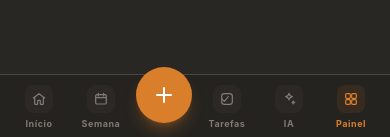
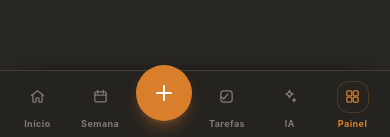
Before and after one commit to gebarbosaa/this_jarvis, a Next.js app: page /mais in a window 390 px wide. Shown: the part 704-841 px from the top of the page. Built offline with nearby package versions, Linux system fonts and the light colour scheme.

Commit message:
Polish mobile navigation for visual clarity

```diff
--- a/src/components/nav/BottomNav.tsx
+++ b/src/components/nav/BottomNav.tsx
@@ -17,8 +17,8 @@ export function BottomNav() {
   const pathname = usePathname();
 
   return (
-    <nav className="fixed inset-x-0 bottom-0 z-40 border-t border-border bg-sidebar/95 backdrop-blur pb-[env(safe-area-inset-bottom)] lg:hidden">
-      <div className="relative mx-auto flex max-w-2xl items-stretch justify-between px-2">
+    <nav className="fixed inset-x-0 bottom-0 z-40 border-t border-border/80 bg-sidebar/95 shadow-[0_-12px_30px_-24px_rgba(0,0,0,.9)] backdrop-blur-xl pb-[env(safe-area-inset-bottom)] lg:hidden">
+      <div className="relative mx-auto flex max-w-2xl items-stretch justify-between px-1.5">
         {ITEMS.slice(0, 2).map((item) => (
           <NavLink key={item.href} {...item} active={pathname.startsWith(item.href)} />
         ))}
@@ -49,10 +49,10 @@ function NavLink({
   return (
     <Link
       href={href}
-      className="flex flex-1 flex-col items-center gap-1 py-2.5 text-[9px] font-bold tracking-[0.06em]"
+      className="flex min-w-0 flex-1 flex-col items-center gap-1 py-2.5 text-[9px] font-bold tracking-[0.05em]"
     >
-      <span className={`flex h-7 w-7 items-center justify-center rounded-lg ${active ? 'bg-primary/10 text-primary' : 'bg-secondary/40 text-ink-faint'}`}>
-        <Icon className="h-4 w-4" />
+      <span className={`flex h-8 w-8 items-center justify-center rounded-xl transition ${active ? 'bg-primary/12 text-primary shadow-[inset_0_0_0_1px_rgba(217,126,43,.22)]' : 'text-ink-faint'}`}>
+        <Icon className="h-[17px] w-[17px]" />
       </span>
       <span className={active ? 'text-primary' : 'text-ink-faint'}>{label}</span>
     </Link>
```
